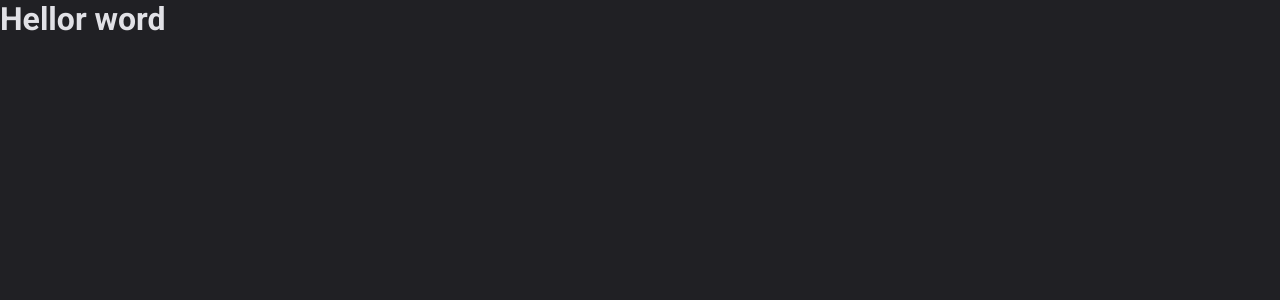
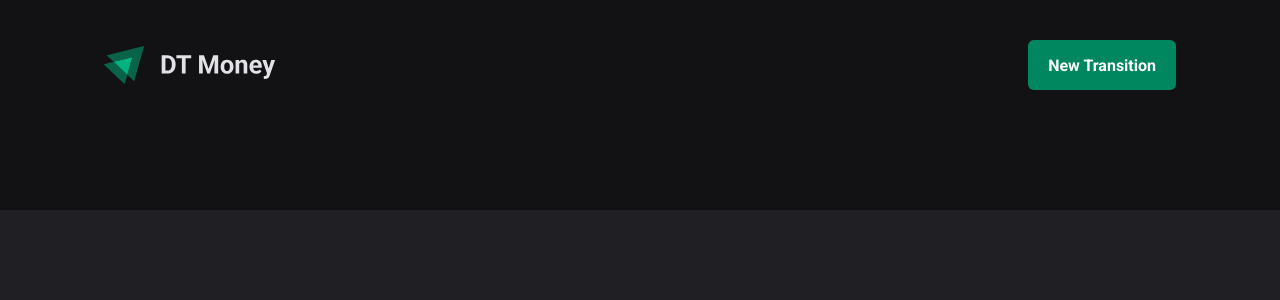
Before and after one commit to Vinicius-Holtman/dt-money-ignite, a React (Vite) app: page / in a window 1280 px wide. Shown: the top 300 px of the page. Built offline with nearby package versions, Linux system fonts and the light colour scheme.

Commit message:
Create component Header and page Transaction

```diff
--- a/src/App.tsx
+++ b/src/App.tsx
@@ -1,4 +1,5 @@
 import { ThemeProvider } from "styled-components";
+import { Transactions } from "./pages/Transactions";
 import { GlobalStyles } from "./styles/global";
 import { defaultTheme } from "./styles/themes/default";
 
@@ -7,7 +8,8 @@
   return (
     <ThemeProvider theme={defaultTheme}>
       <GlobalStyles />
-      <h1>Hellor word</h1>
+
+      <Transactions />
     </ThemeProvider>
   )
 }
--- /dev/null
+++ b/src/components/Header/index.tsx
@@ -0,0 +1,16 @@
+import { HeaderContainer, HeaderContent, NewTransactionButton } from "./styles";
+import logoImg from '../../assets/logo.svg';
+
+export function Header() {
+  return (
+    <HeaderContainer>
+      <HeaderContent>
+        <img src={logoImg} alt="" />
+
+        <NewTransactionButton>
+          New Transition
+        </NewTransactionButton>
+      </HeaderContent>
+    </HeaderContainer>
+  )
+}
--- /dev/null
+++ b/src/components/Header/styles.ts
@@ -0,0 +1,33 @@
+import styled from "styled-components";
+
+export const HeaderContainer = styled.header`
+  background-color: ${props => props.theme['gray-900']};
+  padding: 2.5rem 0 7.5rem;
+`;
+
+export const HeaderContent = styled.div`
+  width: 100%;
+  max-width: 1120px;
+  margin: 0 auto;
+  padding: 0 1.5rem;
+
+  display: flex;
+  justify-content: space-between;
+  align-items: center;
+`
+
+export const NewTransactionButton = styled.button`
+  height: 50px;
+  border: 0;
+  background: ${props => props.theme['green-500']};
+  color: ${props => props.theme.white};
+  font-weight: bold;
+  padding: 0 1.25rem;
+  border-radius: 6px;
+  cursor: pointer;
+
+  &:hover {
+    background: ${props => props.theme['green-700']};
+    transition: background-color 0.2s;
+  }
+`
--- /dev/null
+++ b/src/pages/Transactions/index.tsx
@@ -0,0 +1,9 @@
+import { Header } from "../../components/Header";
+
+export function Transactions() {
+  return (
+    <div>
+      <Header />
+    </div>
+  )
+}
```
Also changed, not shown: src/assets/logo.svg (added), src/pages/Transactions/styles.ts (added), 1 other file (tests, documents, lock files or other folders).
